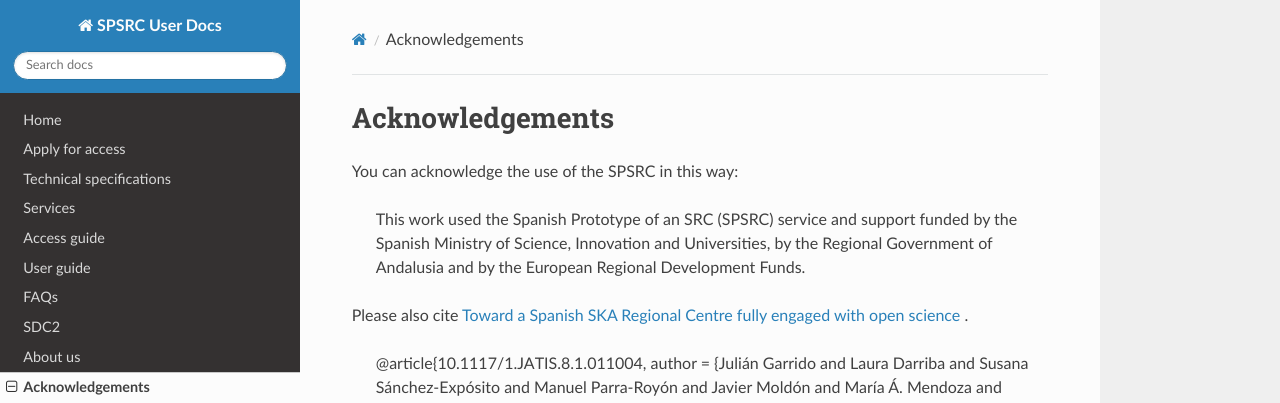
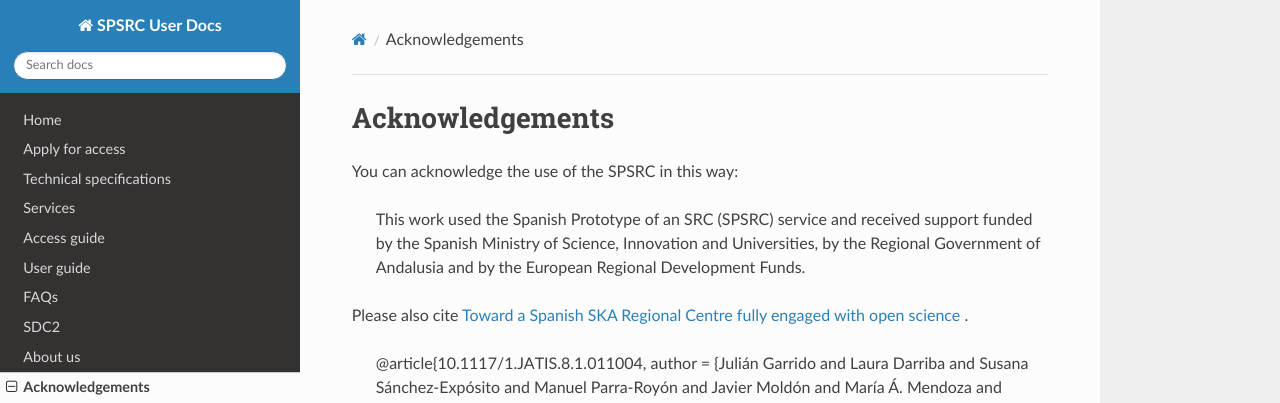
Before and after one commit to espsrc/spsrc_user_docs, an MkDocs documentation site: the page built from docs/acknowledgements.md, in a window 1280 px wide. Shown: the top 403 px of the page. Built offline with MkDocs 1.6.1, drawn with Linux system fonts in a browser that asks for light colours; nearby versions of some CDN libraries.

Commit message:
Update acknowledgements

```diff
--- a/docs/acknowledgements.md
+++ b/docs/acknowledgements.md
@@ -2,7 +2,7 @@
 
 You can acknowledge the use of the SPSRC in this way:
 
-> This work used the Spanish Prototype of an SRC (SPSRC) service and support funded by the Spanish Ministry of Science, Innovation and Universities, by the Regional Government of Andalusia and by the European Regional Development Funds.
+> This work used the Spanish Prototype of an SRC (SPSRC) service and received support funded by the Spanish Ministry of Science, Innovation and Universities, by the Regional Government of Andalusia and by the European Regional Development Funds.
 
 Please also cite  [Toward a Spanish SKA Regional Centre fully engaged with open science
 ](https://doi.org/10.1117/1.JATIS.8.1.011004).
```
